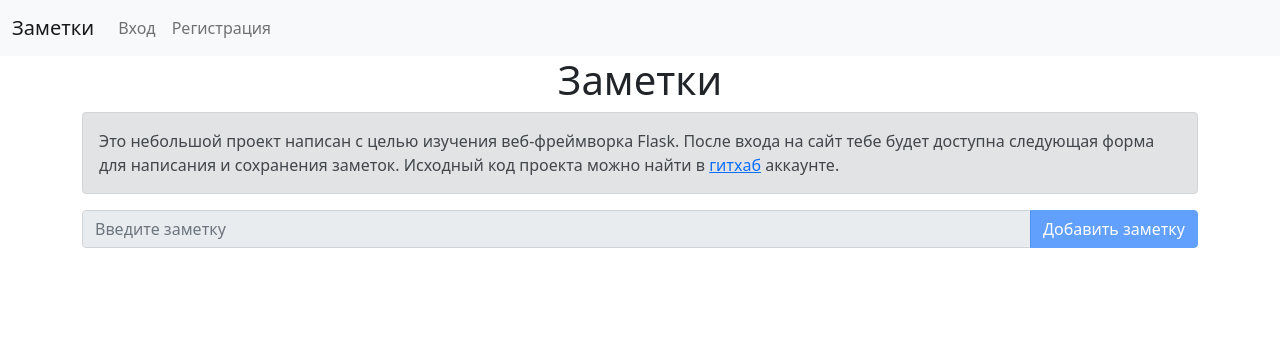
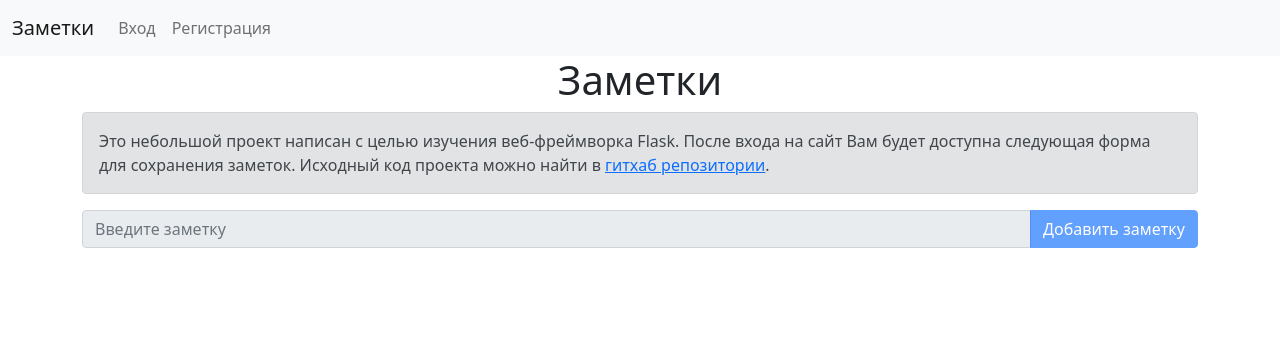
Before and after one commit to TotalChest/Flask-practice, a Flask app: page / in a window 1280 px wide. Shown: the top 356 px of the page. Run offline with Flask 2, Linux system fonts and the light colour scheme.

Commit message:
Add README

```diff
--- a/website/templates/home.html
+++ b/website/templates/home.html
@@ -25,7 +25,7 @@
     </form>
 {% else %}
     <div class="alert alert-secondary" role="alert">
-        Это небольшой проект написан с целью изучения веб-фреймворка Flask. После входа на сайт тебе будет доступна следующая форма для написания и сохранения заметок. Исходный код проекта можно найти в <a href="https://github.com/totalchest">гитхаб</a> аккаунте.
+        Это небольшой проект написан с целью изучения веб-фреймворка Flask. После входа на сайт Вам будет доступна следующая форма для сохранения заметок. Исходный код проекта можно найти в <a href="https://github.com/totalchest/flask-practice">гитхаб репозитории</a>.
     </div>
 
     <form method="POST">
```
Also changed, not shown: README.md (added).
